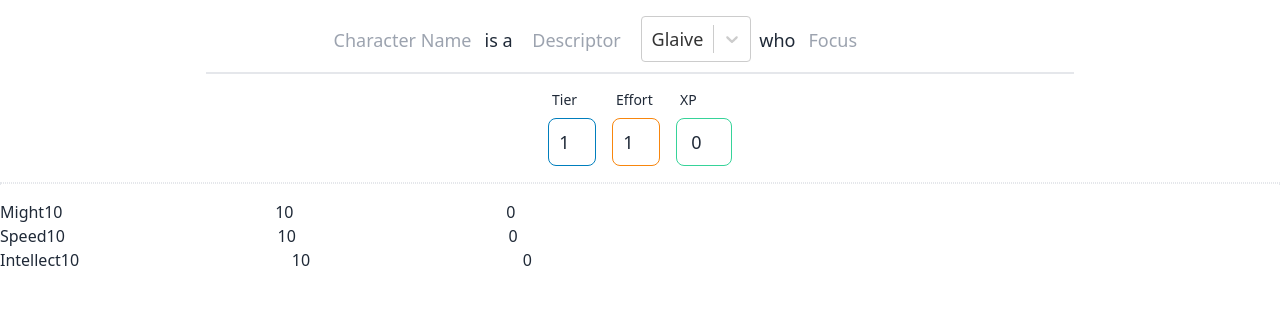
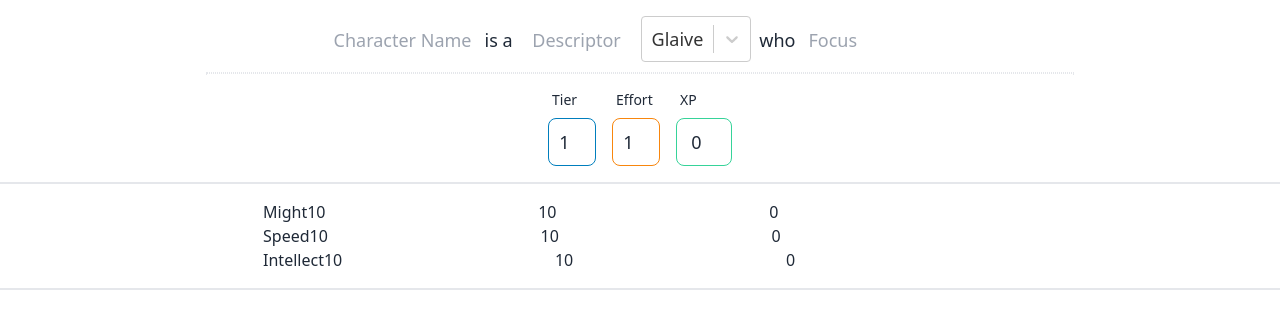
Before and after one commit to Aurenos/numenera-web-character-sheet, a React (Vite) app: page / in a window 1280 px wide. Shown: the top 328 px of the page. Built offline with nearby package versions, Linux system fonts and the light colour scheme.

Commit message:
css refactoring

```diff
--- a/src/App.tsx
+++ b/src/App.tsx
@@ -20,8 +20,9 @@ function App() {
   return (
     <main className='my-4 flex flex-col container'>
       <BasicInfo {...doThings} />
-      <hr className='border border-dotted my-4' />
+      <hr className='border my-4' />
       <StatPools {...doThings} />
+      <hr className='border my-4' />
     </main>
   );
 }
--- a/src/components/BasicInfo/BasicInfoSection.tsx
+++ b/src/components/BasicInfo/BasicInfoSection.tsx
@@ -64,7 +64,7 @@ const BasicInfo = (props: BasicInfoProps) => {
           />
         </label>
       </div>
-      <hr className='border my-2' />
+      <hr className='border border-dotted my-2' />
       <div className='flex flex-row space-x-4 justify-center'>
         {/* Character Tier */}
         <div className='form-control'>
--- a/src/components/StatPools/StatPoolsSection.tsx
+++ b/src/components/StatPools/StatPoolsSection.tsx
@@ -10,7 +10,7 @@ interface StatPoolsProps {
 const StatPools = (props: StatPoolsProps) => {
   const { dispatch, state } = props;
   return (
-    <section>
+    <section className='mx-auto'>
       <StatPoolEditor
         poolName='Might'
         pool={state.sheet.mightPool}
```
